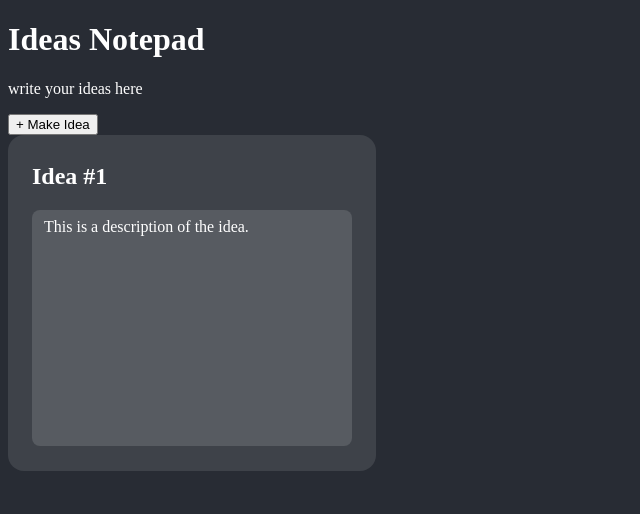
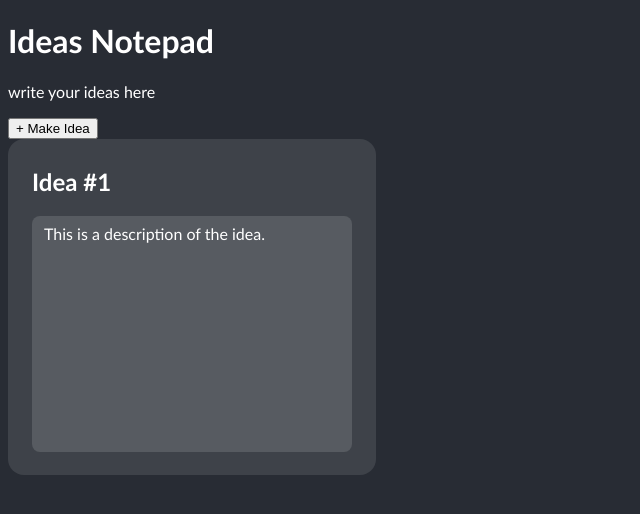
Before and after one commit to LucasNWilliams/IdeasNotepad, a Vue app in the folder Ideas-Notepad/: page / in a window 1280 px wide. Shown: the top 514 px of the page, without its empty margins (0-640 px from the left). Built offline with nearby package versions, Linux system fonts and the light colour scheme; the HTML template or start-up script is replaced by a standard one.

Commit message:
Adds scss

```diff
--- a/Ideas-Notepad/package.json
+++ b/Ideas-Notepad/package.json
@@ -25,6 +25,7 @@
     "@vue/eslint-config-typescript": "^14.6.0",
     "@vue/tsconfig": "^0.8.1",
     "@vueuse/core": "^14.1.0",
+    "sass": "^1.70.0",
     "eslint": "^9.39.2",
     "eslint-plugin-vue": "~10.6.2",
     "jiti": "^2.6.1",
--- a/Ideas-Notepad/src/assets/main.css
+++ b/Ideas-Notepad/src/assets/main.scss
@@ -2,6 +2,11 @@ body {
   --main-background-color: #282c34;
   --main-text-color: #ffffff;
 
+  --input-border-width: 1px;
+  --input-border-color: #454750FF;
+
   background-color: var(--main-background-color);
   color: var(--main-text-color);
+
+  font-family: 'Trebuchet MS', sans-serif;
 }
--- a/Ideas-Notepad/src/components/Home.vue
+++ b/Ideas-Notepad/src/components/Home.vue
@@ -22,6 +22,6 @@ const toggleNewIdea = () => {
 }
 </script>
 
-<style scoped>
+<style scoped lang="scss">
 
 </style>
--- a/Ideas-Notepad/src/components/IdeaCard.vue
+++ b/Ideas-Notepad/src/components/IdeaCard.vue
@@ -13,7 +13,7 @@ const description = ref('This is a description of the idea.');
 
 </script>
 
-<style scoped>
+<style scoped lang="scss">
 .idea-card {
   --card-background-color: color-mix(in oklab, var(--main-background-color) 88%, white);
   --description-background-color: color-mix(in oklab, var(--main-background-color) 75%, white);
--- a/Ideas-Notepad/src/components/NewIdeaDialog.vue
+++ b/Ideas-Notepad/src/components/NewIdeaDialog.vue
@@ -13,6 +13,6 @@ const visible = defineModel<boolean>('visible', {default: false})
 
 </script>
 
-<style scoped>
+<style scoped lang="scss">
 
 </style>
--- a/Ideas-Notepad/src/components/common/Dialog.vue
+++ b/Ideas-Notepad/src/components/common/Dialog.vue
@@ -30,7 +30,7 @@ const closeDialog = () => {
 
 </script>
 
-<style scoped>
+<style scoped lang="scss">
 .baseDialog {
   width: 20rem;
   height: 10rem;
--- a/Ideas-Notepad/src/components/common/TextInput.vue
+++ b/Ideas-Notepad/src/components/common/TextInput.vue
@@ -59,7 +59,7 @@ const onEnter = (e: Event) => {
 
 </script>
 
-<style scoped>
+<style scoped lang="scss">
 .base-text-input {
   display: flex;
   flex-direction: column;
--- a/Ideas-Notepad/src/main.ts
+++ b/Ideas-Notepad/src/main.ts
@@ -1,4 +1,4 @@
-import './assets/main.css'
+import './assets/main.scss'
 
 import { createApp } from 'vue'
 import App from './App.vue'
```
Also changed, not shown: 2 other files (tests, documents, lock files or other folders).
